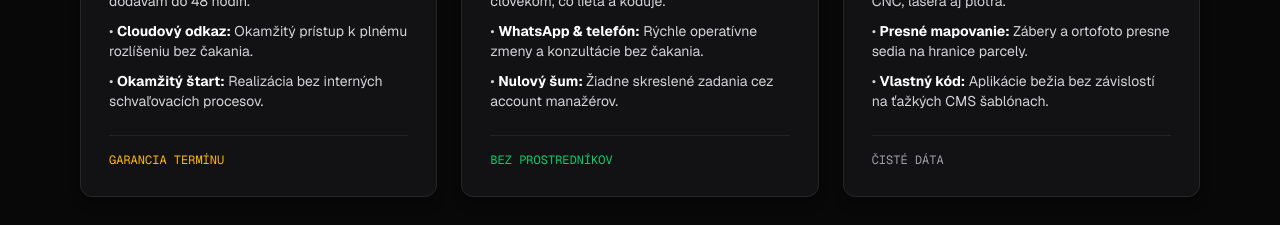
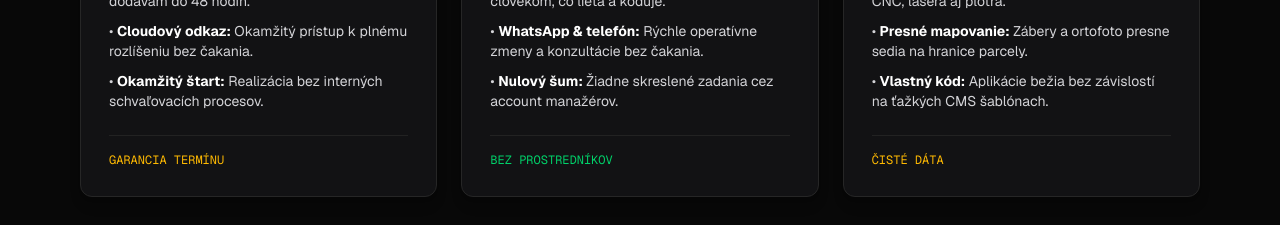
Before and after one commit to Patrik-Barcaj/ElysioTech, a Next.js app: page / in a window 1280 px wide. Shown: the part 2520-2745 px from the top of the page. Built offline with nearby package versions, Linux system fonts and the light colour scheme.

Commit message:
style(why-elysio): change ČISTÉ DÁTA badge color to amber

```diff
--- a/src/components/WhyElysio.tsx
+++ b/src/components/WhyElysio.tsx
@@ -77,7 +77,7 @@ export default function WhyElysio() {
                     <p>• <strong className="text-white">Vlastný kód:</strong> Aplikácie bežia bez závislostí na ťažkých CMS šablónach.</p>
                   </div>
                 </div>
-                <div className="mt-6 pt-4 border-t border-neutral-800/80 font-mono text-xs text-zinc-400">
+                <div className="mt-6 pt-4 border-t border-neutral-800/80 font-mono text-xs text-amber-400">
                   ČISTÉ DÁTA
                 </div>
               </div>
```
